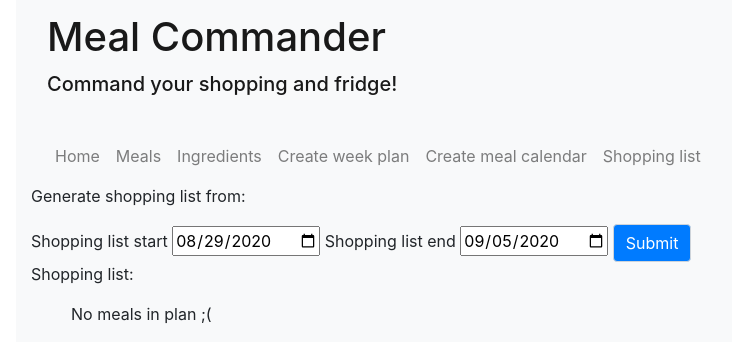
After one commit to jaroslaw-b/DietAplication, a Django app: page /shopping_list in a window 1280 px wide. The commit adds this page. Shown: the top 363 px of the page, without its empty margins (54-786 px from the left). Run offline with Django 3.2, Linux system fonts and the light colour scheme; data that the repository does not hold is empty; some libraries are stand-ins or nearby versions.

Commit message:
ADD: shopping list in calendar view

```diff
--- a/dietcalendar/meal_commander/models.py
+++ b/dietcalendar/meal_commander/models.py
@@ -104,7 +104,7 @@ class CalendarPlanForm(ModelForm):
 				attrs={'class' : 'form-control'}
 				),
 			'meal_date' : forms.DateInput(
-				attrs={'class' : 'form-control'},
+				attrs={'class' : 'form-control', 'type' : 'date'},
 				),
 			'actual_type' : forms.Select(
 				attrs={'class' : 'form-control'},
--- a/dietcalendar/meal_commander/templates/base_generic.html
+++ b/dietcalendar/meal_commander/templates/base_generic.html
@@ -41,7 +41,8 @@
       <a class="nav-item nav-link" href="{% url 'dish' %}">Meals</a>
       <a class="nav-item nav-link" href="{% url 'ingredient' %}">Ingredients</a>
       <a class="nav-item nav-link" href="{% url 'create_plan' %}">Create week plan</a>
-      <a class="nav-item nav-link" href="{% url 'create_plan_calendar' %}">Create meal calendar</a>
+      <a class="nav-item nav-link" href="{% url 'plan_calendar' %}">Create meal calendar</a>
+      <a class="nav-item nav-link" href="{% url 'shopping_list' %}">Shopping list</a>
     </div>
   </div>
 </nav>    <div class="row">
--- /dev/null
+++ b/dietcalendar/meal_commander/templates/shopping_list.html
@@ -0,0 +1,27 @@
+{% extends "base_generic.html" %}
+
+{% block content %}
+
+<p>Generate shopping list from:</p>
+<form>
+<label for="date1">Shopping list start</label>
+<input type="date" id="date1" name="date1" value="{{ date1 }}">
+
+<label for="date1">Shopping list end</label>
+<input type="date" id="date2" name="date2" value="{{ date2 }}">
+
+<button type="submit" class="btn btn-primary">Submit</button>
+</form>
+
+<p>Shopping list:</p>
+
+<ul class=".list-group-flush">
+{% for item in shopping_list %}
+    <!-- <li>{{ item.ingredient_id__name }}: {{item.quantity}} {{item.ingredient_id__unit_id__unit_type}}</li> -->
+    <li class="list-group-item">{{ item }}</li>
+{% empty %}
+<p>No meals in plan ;(</p>
+{% endfor %}
+</ul>
+
+{% endblock %}
--- a/dietcalendar/meal_commander/urls.py
+++ b/dietcalendar/meal_commander/urls.py
@@ -17,8 +17,9 @@ urlpatterns = [
     path('create_plan', views.create_plan, name='create_plan'),
     path('create_plan/<int:day>/<int:meal_type>', views.create_plan, name='create_plan'),
     path('create_plan/<int:day>/<int:meal_type>/<int:delete>', views.create_plan, name='create_plan'),
-    path('create_plan_calendar/<int:calendar_year>/<int:calendar_week>', views.create_plan_calendar, name='create_plan_calendar'),
-    path('create_plan_calendar/', views.create_plan_calendar, name='create_plan_calendar'),
-    path('create_plan_calendar/add_dish_to_calendarplan/<int:year>/<int:month>/<int:day>/<int:meal_type>/', views.add_dish_to_calendarplan, name='add_dish_to_calendarplan'),
-    path('create_plan_calendar/add_dish_to_calendarplan/<int:year>/<int:month>/<int:day>/<int:meal_type>/<int:delete>', views.add_dish_to_calendarplan, name='add_dish_to_calendarplan')
+    path('plan_calendar/<int:calendar_year>/<int:calendar_week>', views.plan_calendar, name='plan_calendar'),
+    path('plan_calendar/', views.plan_calendar, name='plan_calendar'),
+    path('plan_calendar/add_dish/<int:year>/<int:month>/<int:day>/<int:meal_type>/', views.add_dish_to_calendarplan, name='add_dish_to_calendarplan'),
+    path('plan_calendar/add_dish/<int:year>/<int:month>/<int:day>/<int:meal_type>/<int:delete>', views.add_dish_to_calendarplan, name='add_dish_to_calendarplan'),
+    path('shopping_list', views.shopping_list, name='shopping_list')
 ]
--- a/dietcalendar/meal_commander/views.py
+++ b/dietcalendar/meal_commander/views.py
@@ -178,7 +178,7 @@ def create_plan(request, day=-1, meal_type=-1, delete=0):
 	else:
 		return render(request, 'add_dish_to_weekplan.html', context=context)
 
-def create_plan_calendar(request, calendar_year=-1, calendar_week=-1):
+def plan_calendar(request, calendar_year=-1, calendar_week=-1):
 
 	year_now, week_now, day_now = datetime.datetime.now().isocalendar()
 	if calendar_year == -1 and calendar_week == -1:
@@ -224,7 +224,7 @@ def add_dish_to_calendarplan(request, day, month, year, meal_type, delete=0):
 	if request.method == 'POST':
 		form = CalendarPlanForm(request.POST, request.FILES)
 		form.save()
-		return HttpResponseRedirect(reverse('create_plan_calendar'))
+		return HttpResponseRedirect(reverse('plan_calendar', args=(), kwargs={'calendar_year': year, 'calendar_week' : datetime.date(year, month, day).isocalendar()[1]}))
 
 	# Deleting meals from calendar with specified date and type
 	if delete:
@@ -246,4 +246,50 @@ def add_dish_to_calendarplan(request, day, month, year, meal_type, delete=0):
 		return render(request, 'add_dish_to_calendarplan.html', context=context)
 	# When deleting move back to calendar view
 	else:
-		return HttpResponseRedirect(reverse('create_plan_calendar'))
+		return HttpResponseRedirect(reverse('plan_calendar', args=(), kwargs={'calendar_year': year, 'calendar_week' : datetime.date(year, month, day).isocalendar()[1]}))
+
+def shopping_list(request):
+
+	year_now, week_now, day_now = datetime.datetime.now().isocalendar()
+
+	start_date = request.GET.get('date1')
+	end_date = request.GET.get('date2')
+
+	if start_date is None:
+		start_date = datetime.datetime.now().date().strftime("%Y-%m-%d")
+	if end_date is None:
+		end_date = datetime.datetime.now().date() + datetime.timedelta(days=7)
+		end_date = end_date.strftime("%Y-%m-%d")
+
+	q1 = []
+	for e in CalendarPlan.objects.filter(meal_date__range=[start_date, end_date]):
+		recipe = list(DietIngredientQuantity.objects.filter(dish_id=e.dish_id).values('ingredient_id__name', 'quantity', 'ingredient_id__unit_id__unit_type'))
+		q1.append(recipe)
+
+	#List flattening
+	q1_list = [item for sublist in q1 for item in sublist]
+
+	#Ordered lists of ingredients/quantities/units
+	q1_list_ing = [ el['ingredient_id__name'] for el in q1_list]
+	q1_list_quan = [ el['quantity'] for el in q1_list]
+	q1_list_unit = [ el['ingredient_id__unit_id__unit_type'] for el in q1_list]
+
+	#Ingredient quantity aggregation
+	q1_list_ing_dict = {}
+	for index,id_ in enumerate(q1_list_ing):
+	    if id_ not in q1_list_ing_dict.keys():
+	        q1_list_ing_dict[id_] = 0
+	    q1_list_ing_dict[id_] = q1_list_ing_dict[id_] + q1_list_quan[index]
+
+	#Matching units to ingredient
+	shopping_list_to_template = []
+	for key,val in q1_list_ing_dict.items():
+		shopping_list_to_template.append("{0:40}".format(key) + str(val) + str(q1_list_unit[q1_list_ing.index(key)]))
+
+	context = {
+		'shopping_list' : shopping_list_to_template,
+		'date1' : start_date,
+		'date2' : end_date
+	}
+
+	return render(request, 'shopping_list.html', context=context)
```
Also changed, not shown: dietcalendar/meal_commander/templates/calendar_plan.html (+7 -7 lines), dietcalendar/meal_commander/tests.py (+69 -6 lines).
